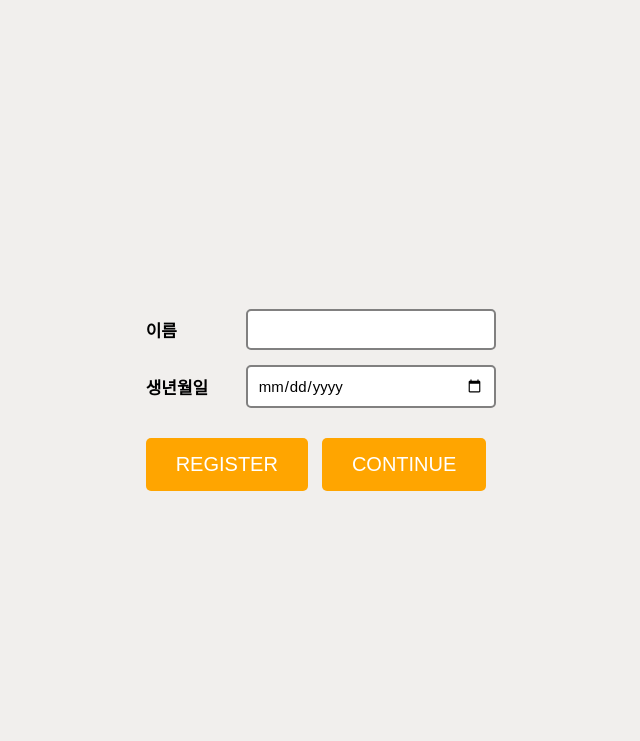
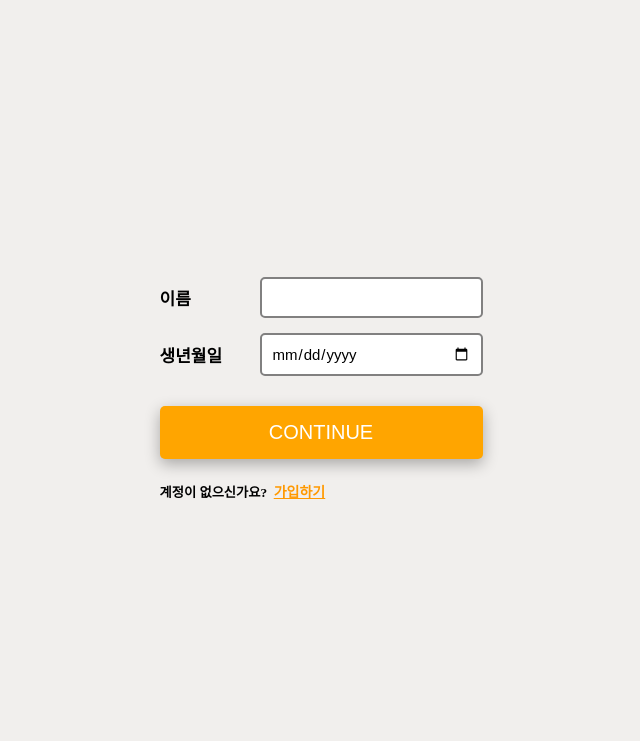
Before and after one commit to FutureandKim/counselor_chatBot, a Django app: page /loginPage.html in a window 1280 px wide. Shown: the top 741 px of the page, without its empty margins (319-959 px from the left). Run offline with Django 4.2, Linux system fonts and the light colour scheme; parts of the project's set-up code (start-up, migrations or seed data) failed here and were passed over.

Commit message:
join 재수정(미완)

```diff
--- a/chatBot/introPage/views.py
+++ b/chatBot/introPage/views.py
@@ -1,6 +1,4 @@
-from django.shortcuts import render, redirect
-from
-
+from django.shortcuts import render
 # Create your views here.
 def main(request):
     #main 함수 실행시 login.html 열리도록 render
--- a/chatBot/static/css/joinPage.css
+++ b/chatBot/static/css/joinPage.css
@@ -37,7 +37,7 @@ label { /*이름, 생년월일 글씨 부분*/
 input{ /*입력 창*/
 	padding: 10px;
 	border-radius: 5px;
-	border: 2px solid #818080;
+	border: 1px solid #818080;
 	margin-bottom: 15px; /*간격*/
 	font-size: 15px; /*폰트 크기*/
     flex: 1;
@@ -57,6 +57,7 @@ button[type="submit"] {
 	cursor: pointer;
 	margin-top: 15px;
 	font-size: 20px;
+	box-shadow: 0 5px 15px rgba(0, 0, 0, .3);
 }
 
 .btn button{
--- a/chatBot/static/css/loginPage.css
+++ b/chatBot/static/css/loginPage.css
@@ -50,10 +50,14 @@ button[type="submit"] {
 	cursor: pointer;
 	margin-top: 15px;
 	font-size: 20px;
+	box-shadow: 0 5px 15px rgba(0, 0, 0, .3);
 }
 
-.btn button{
-	margin-right: 10px;
+.join{
+	color: rgb(255, 153, 0);
+	text-decoration: underline;
+	font-weight: bold;
+	font-size: 14px;
 }
 
 
--- a/chatBot/templates/introPage/introPage.html
+++ b/chatBot/templates/introPage/introPage.html
@@ -3,7 +3,7 @@
     <head>
         <title>Chatbot intro</title>
         <meta name="viewport" content="width=device-width, initial-scale=1">
-        <link type="text/css" rel="stylesheet" href="static/css/introPage.css?after">
+        <link type="text/css" rel="stylesheet" href="static/css/introPage.css">
 
     </head>
 
--- a/chatBot/templates/loginPage/loginPage.html
+++ b/chatBot/templates/loginPage/loginPage.html
@@ -2,7 +2,7 @@
     <head>
         <title>chat login</title>
         <meta name="viewport" content="width=device-width, initial-scale=1">
-        <link type="text/css" rel="stylesheet" href="static/css/loginPage.css">
+        <link type="text/css" rel="stylesheet" href="static/css/loginPage.css?after">
 
     </head>
 
@@ -19,10 +19,8 @@
                         <label for="birth">생년월일 </label>
                         <input type="date" id="birth" name="birth">
                     </div>
-                    <div class = "btn">
-                        <button type="submit" name = "register" class = "register">REGISTER</button> <!--신규 유저용-->
-                        <button type="submit" class = "continue">CONTINUE</button>
-                    </div>
+                    <button type="submit" class = "continue">CONTINUE</button>
+                    <h5>계정이 없으신가요? &nbsp;<a class = "join" href="joinPage.html" target="_blank">가입하기</a></h5>
                 </form>
             </div>
 
```
Also changed, not shown: chatBot/joinPage/models.py (+12 -0 lines), chatBot/joinPage/views.py (+17 -1 lines), chatBot/templates/joinPage/joinPage.html (+7 -9 lines), chatBot/db.sqlite3.
